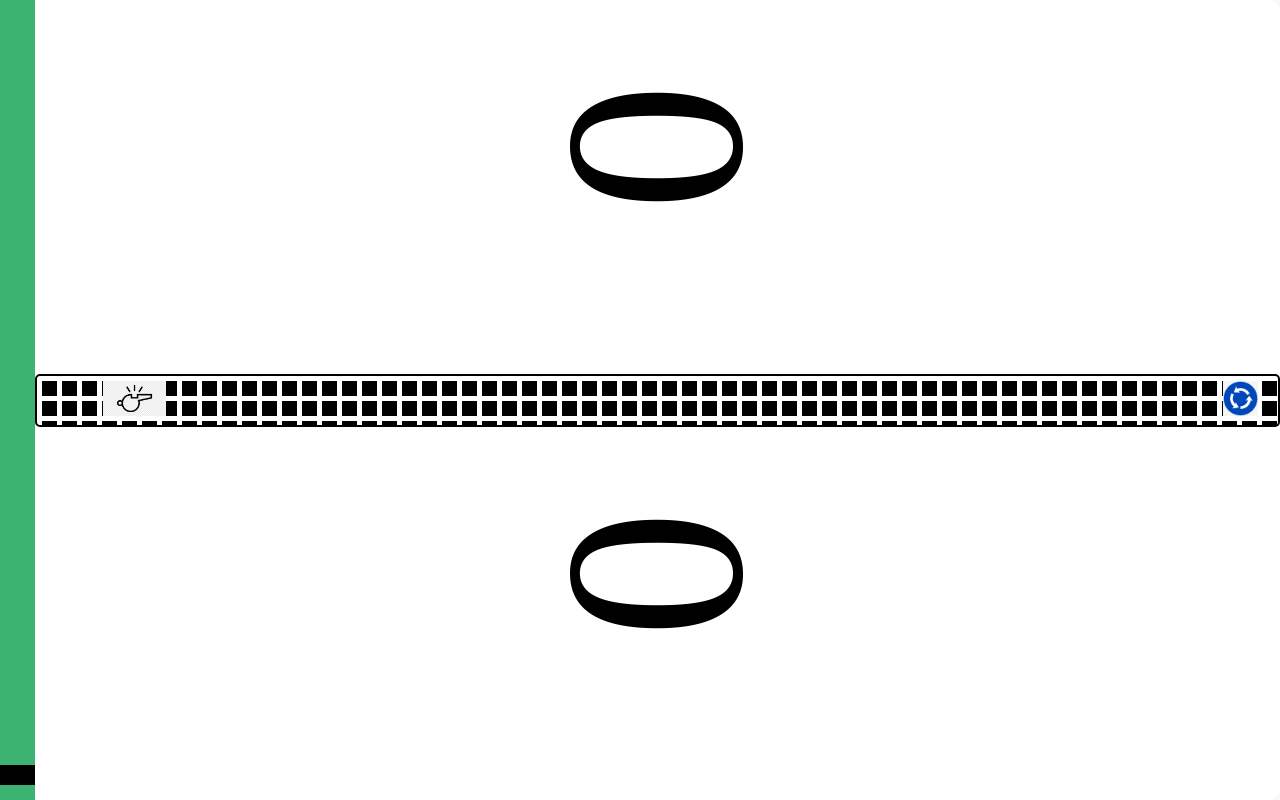
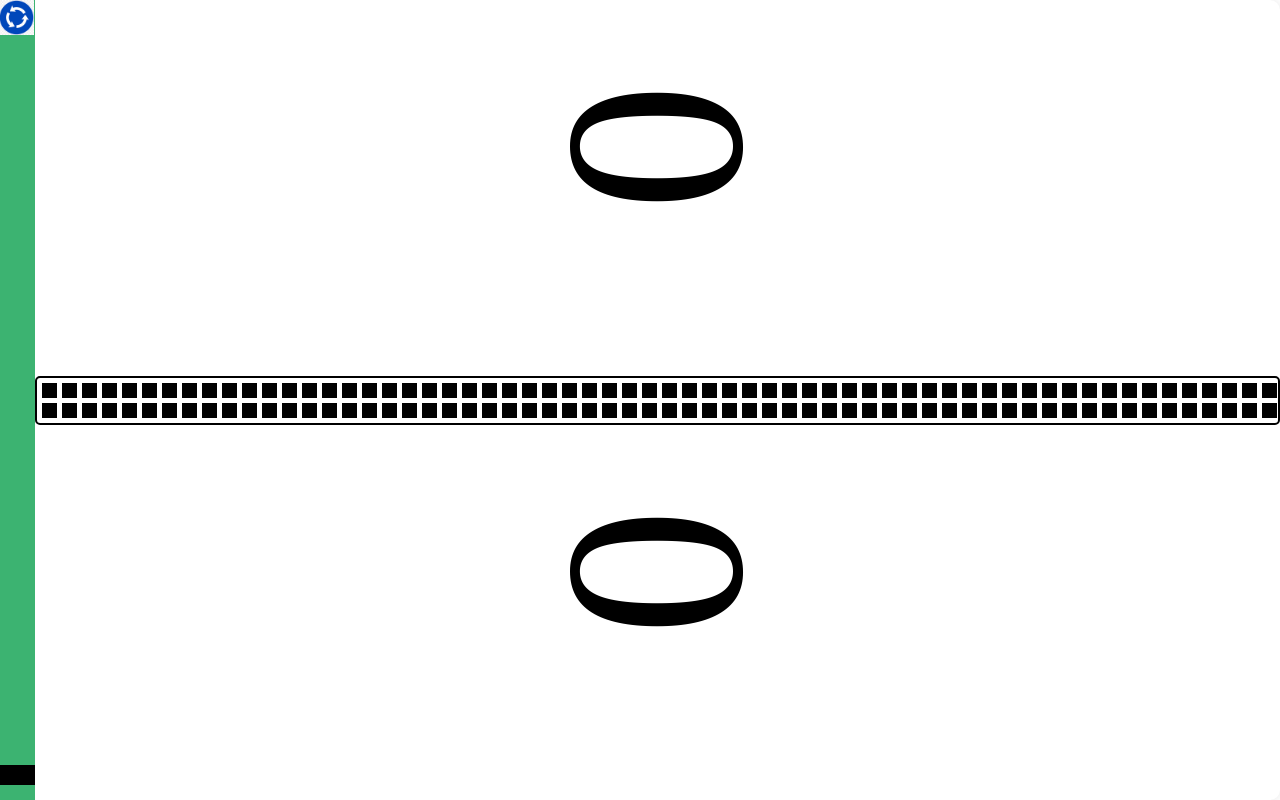
Before and after one commit to eddzuba/scoreBoard, an Angular app: page / in a window 1280 px wide. Built offline with nearby package versions, Linux system fonts and the light colour scheme.

Commit message:
иконки нафиг, сетка

```diff
--- a/src/app/scoreboard/scoreboard.component.css
+++ b/src/app/scoreboard/scoreboard.component.css
@@ -73,7 +73,7 @@
 }
  .round {
    float: right;
-   margin-right: 15px;
+   margin-right: 1px;
  }
 .whistleImg {
   padding-left: 61px;
@@ -84,6 +84,7 @@
   background-color: #000 !important;
   border: 2px solid #000;
   box-sizing: border-box;
+  height: 49px;
 }
 
 .judge {
--- a/src/app/scoreboard/scoreboard.component.html
+++ b/src/app/scoreboard/scoreboard.component.html
@@ -1,6 +1,7 @@
 <div class="scoreboard" cdkDropList  (cdkDropListDropped)="dropped($event)">
   <div (click)="resetScores()" class="buttons">
      <div [ngClass]="rotateScore ? 'judge' : 'judgeBottom'" class="judge"></div>
+    <img src="round.png" height="35px" class="round" (click)="roundClick($event)"/>
   </div>
   <div class="allScore">
       <div class="team" cdkDrag>
@@ -9,8 +10,6 @@
 
       </div>
       <div (click)="whistle()"  class="button whistle net">
-        <img src="whistle.png" height="35px" class="whistleImg"/>
-        <img src="round.png" height="35px" class="round" (click)="roundClick($event)"/>
       </div>
       <div class="team" cdkDrag>
 
```
Also changed, not shown: 3 other files (tests, documents, lock files or other folders).
